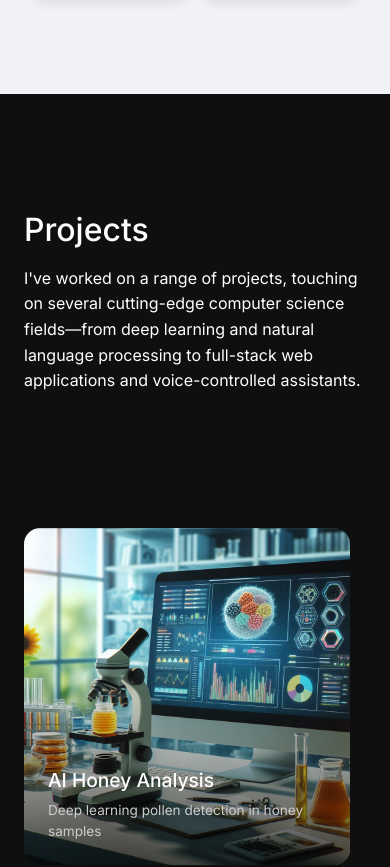
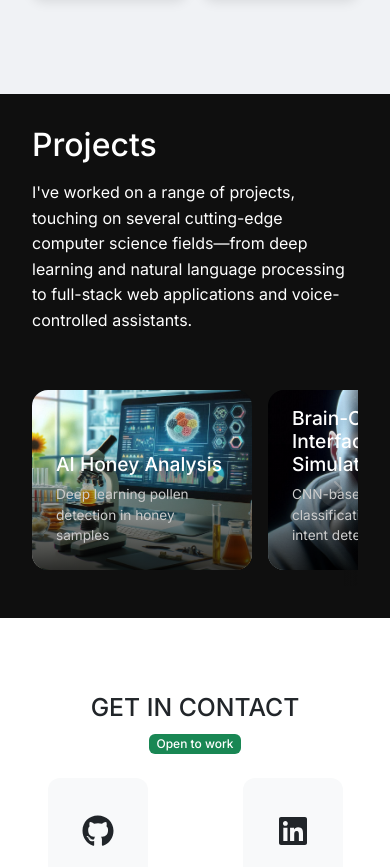
Before and after one commit to Yramklass/yramklass.github.io, a React (Vite) app in the folder webcv/: page / in a window 390 px wide. Shown: the part 3190-4057 px from the top of the page. Built offline with nearby package versions, Linux system fonts and the light colour scheme.

Commit message:
Project showcase mobile responsiveness added- horizontal carousel instead of vertical

```diff
--- a/webcv/src/components/ProjectShowcase.css
+++ b/webcv/src/components/ProjectShowcase.css
@@ -92,25 +92,139 @@
   color: #ccc;
 }
 
+/* Scroll indicators for better UX */
+.scroll-indicator {
+  position: absolute;
+  text-align: center;
+  width: 100%;
+  font-size: 0.85rem;
+  opacity: 0.7;
+  color: #fff;
+  display: none;
+}
+
+.scroll-indicator.top {
+  top: 10px;
+}
+
+.scroll-indicator.bottom {
+  bottom: 10px;
+}
+
 /* Mobile Responsiveness */
 @media (max-width: 768px) {
   .project-showcase-container {
     flex-direction: column;
-    height: 100vh;
+    height: auto;
+    min-height: 50vh;
+    max-height: 100vh;
     padding: 1.5rem;
     gap: 1.5rem;
+    padding: 2rem;
   }
 
   .project-intro,
   .project-carousel-vertical {
-    flex: 1 1 100%;
+    flex: none;
     width: 100%;
     padding-right: 0;
   }
+    /* Add this to make the carousel fill available space */
+    .project-carousel-vertical {
+      flex-grow: 1;
+      display: flex;
+      flex-direction: column;
+    }
+
+  .project-intro {
+    margin-bottom: 1rem;
+  }
+
+  .project-carousel-vertical {
+    height: auto;
+    position: relative;
+  }
+
+  /* Reset vertical carousel styles */
+  .carousel-scroll {
+    height: auto;
+    overflow-y: hidden;
+    overflow-x: auto;
+    white-space: nowrap;
+    padding-right: 0;
+    padding-bottom: 1rem;
+    display: flex;
+    gap: 1rem;
+    scroll-snap-type: x mandatory;
+    padding-left: 1rem;
+    margin-left: -1rem;
+    margin-right: -1rem;
+    padding-right: 1rem;
+    position: relative;
+  }
 
   .project-card {
-    height: 40vh;
-    margin-bottom: 1rem;
+    height: 200px;
+    min-width: 270px;
+    width: 80%;
+    margin-bottom: 0;
+    white-space: normal;
+    scroll-snap-align: center;
+  }
+
+  /* Horizontal scroll indicators */
+  .mobile-scroll-hint {
+    position: absolute;
+    bottom: -25px;
+    left: 0;
+    right: 0;
+    text-align: center;
+    font-size: 0.85rem;
+    color: #aaa;
+    margin-top: 0.5rem;
+    white-space: normal;
+    display: block;
+    opacity: 0.8;
+  }
+
+  /* Swipe indicator animation */
+  .swipe-indicator {
+    position: absolute;
+    top: 50%;
+    right: 1rem;
+    transform: translateY(-50%);
+    background-color: rgba(255, 255, 255, 0.2);
+    border-radius: 50%;
+    width: 40px;
+    height: 40px;
+    display: flex;
+    align-items: center;
+    justify-content: center;
+    animation: swipePulse 2s infinite;
+    pointer-events: none;
+  }
+
+  @keyframes swipePulse {
+    0% { opacity: 0; }
+    50% { opacity: 1; }
+    100% { opacity: 0; }
+  }
+
+  /* Show only for first few seconds */
+  .carousel-scroll.scrolled .swipe-indicator {
+    display: none;
+  }
+
+  /* Cards with faded edges to indicate more content */
+  .carousel-scroll::after {
+    content: '';
+    position: absolute;
+    top: 0;
+    right: 0;
+    height: 100%;
+    width: 30px;
+    background: linear-gradient(to right, transparent, rgba(15, 15, 15, 0.7));
+    pointer-events: none;
   }
 
   .project-intro h2 {
@@ -121,9 +235,19 @@
     font-size: 1rem;
     max-width: 100%;
   }
+
+  /* Background gradient for card at mobile sizes */
+  .project-card::before {
+    background: linear-gradient(to top, rgba(0, 0, 0, 0.8), transparent 70%);
+  }
 }
 
 @media (max-width: 480px) {
+  .project-card {
+    min-width: 220px;
+    height: 180px;
+  }
+
   .project-info h4 {
     font-size: 1.2rem;
   }
@@ -135,7 +259,7 @@
 
 /* Disable hover effects on touch devices */
 @media (hover: hover) {
-  .project-carousel-vertical:hover .carousel-scroll {
-    animation: scrollDown 10s linear infinite;
+  .project-card:hover {
+    transform: scale(1.02);
   }
 }
--- a/webcv/src/components/ProjectShowcase.jsx
+++ b/webcv/src/components/ProjectShowcase.jsx
@@ -1,11 +1,50 @@
-import React, { useState } from 'react';
+import React, { useState, useEffect, useRef } from 'react';
 import ProjectModal from './ProjectModal';
-import './ProjectShowcase.css'; // <- new CSS file for custom styles
-
+import './ProjectShowcase.css';
+import { ChevronRight } from 'lucide-react';
 
 const ProjectShowcase = () => {
   const [showModal, setShowModal] = useState(false);
   const [selectedProject, setSelectedProject] = useState(null);
+  const [isScrolled, setIsScrolled] = useState(false);
+  const [isMobile, setIsMobile] = useState(false);
+  const carouselRef = useRef(null);
+
+  // Check if viewport is mobile
+  useEffect(() => {
+    const checkMobile = () => {
+      setIsMobile(window.innerWidth <= 768);
+    };
+
+    // Initial check
+    checkMobile();
+
+    // Add event listener for window resize
+    window.addEventListener('resize', checkMobile);
+
+    // Cleanup
+    return () => window.removeEventListener('resize', checkMobile);
+  }, []);
+
+  // Track scroll for hiding the swipe indicator
+  useEffect(() => {
+    if (!carouselRef.current || !isMobile) return;
+
+    const handleScroll = () => {
+      if (carouselRef.current.scrollLeft > 10) {
+        setIsScrolled(true);
+      }
+    };
+
+    const scrollElement = carouselRef.current;
+    scrollElement.addEventListener('scroll', handleScroll);
+
+    return () => {
+      if (scrollElement) {
+        scrollElement.removeEventListener('scroll', handleScroll);
+      }
+    };
+  }, [isMobile]);
 
   const projects = [
     {
@@ -104,7 +143,6 @@ const ProjectShowcase = () => {
     return dateB - dateA;
   });
 
-
   return (
     <div id='projects' className="project-showcase-container">
       {/* Left text section */}
@@ -117,9 +155,12 @@ const ProjectShowcase = () => {
         </p>
       </div>
 
-      {/* Right vertical carousel */}
+      {/* Project carousel - vertical on desktop, horizontal on mobile */}
       <div className="project-carousel-vertical">
-        <div className="carousel-scroll">
+        <div
+          ref={carouselRef}
+          className={`carousel-scroll ${isScrolled ? 'scrolled' : ''}`}
+        >
           {sortedProjects.map((project) => (
             <div
               key={project.id}
@@ -135,9 +176,22 @@ const ProjectShowcase = () => {
                 <p>{project.shortDescription}</p>
               </div>
             </div>
+          ))}
 
-          ))}
+          {/* Swipe indicator for mobile */}
+          {isMobile && !isScrolled && (
+            <div className="swipe-indicator">
+              <ChevronRight color="white" size={24} />
             </div>
+          )}
+        </div>
+
+        {/* Mobile scroll hint */}
+        {isMobile && (
+          <div className="mobile-scroll-hint">
+            Swipe to explore more projects
+          </div>
+        )}
       </div>
 
       {/* Modal */}
```
Lines whose indentation alone changed are shown as unchanged.
